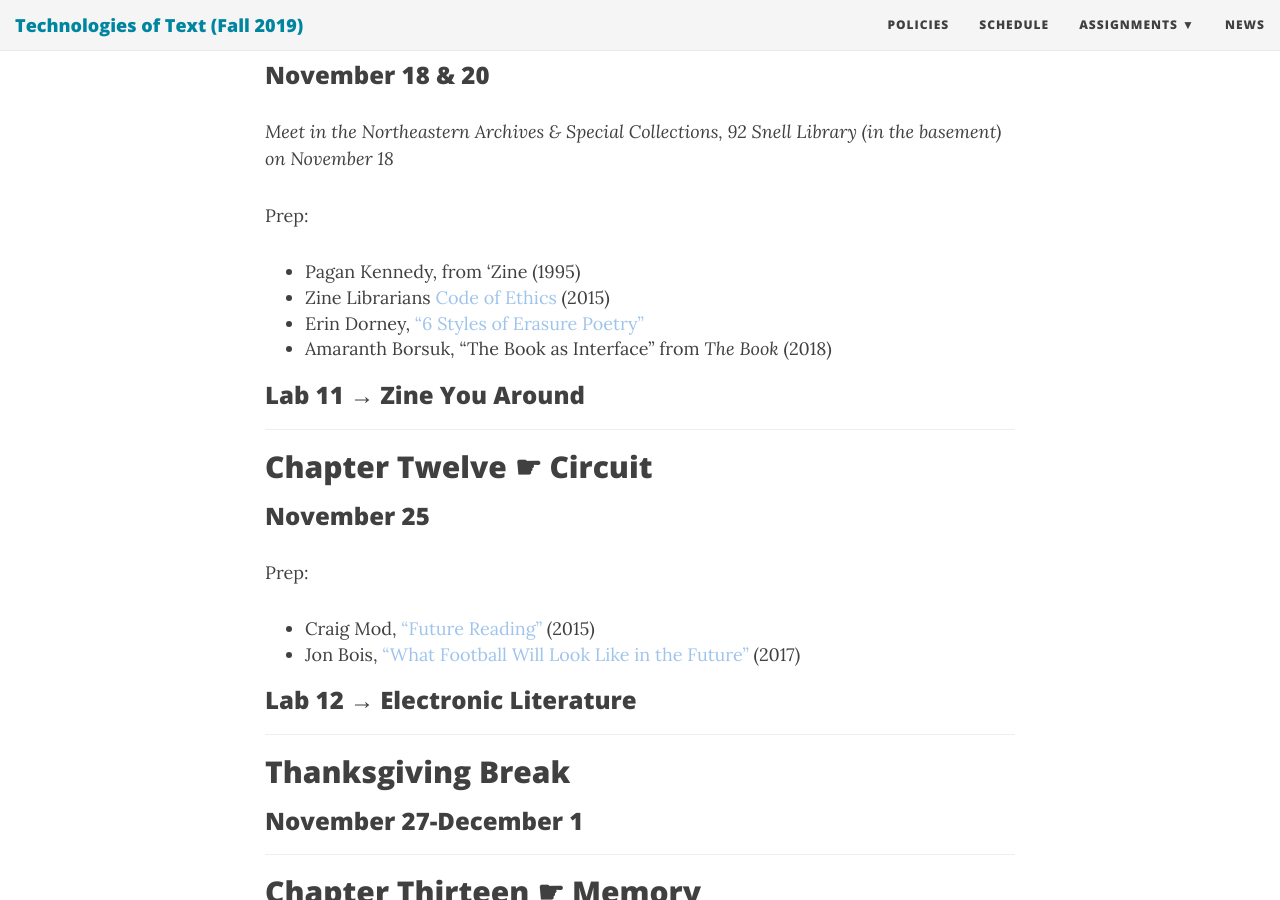
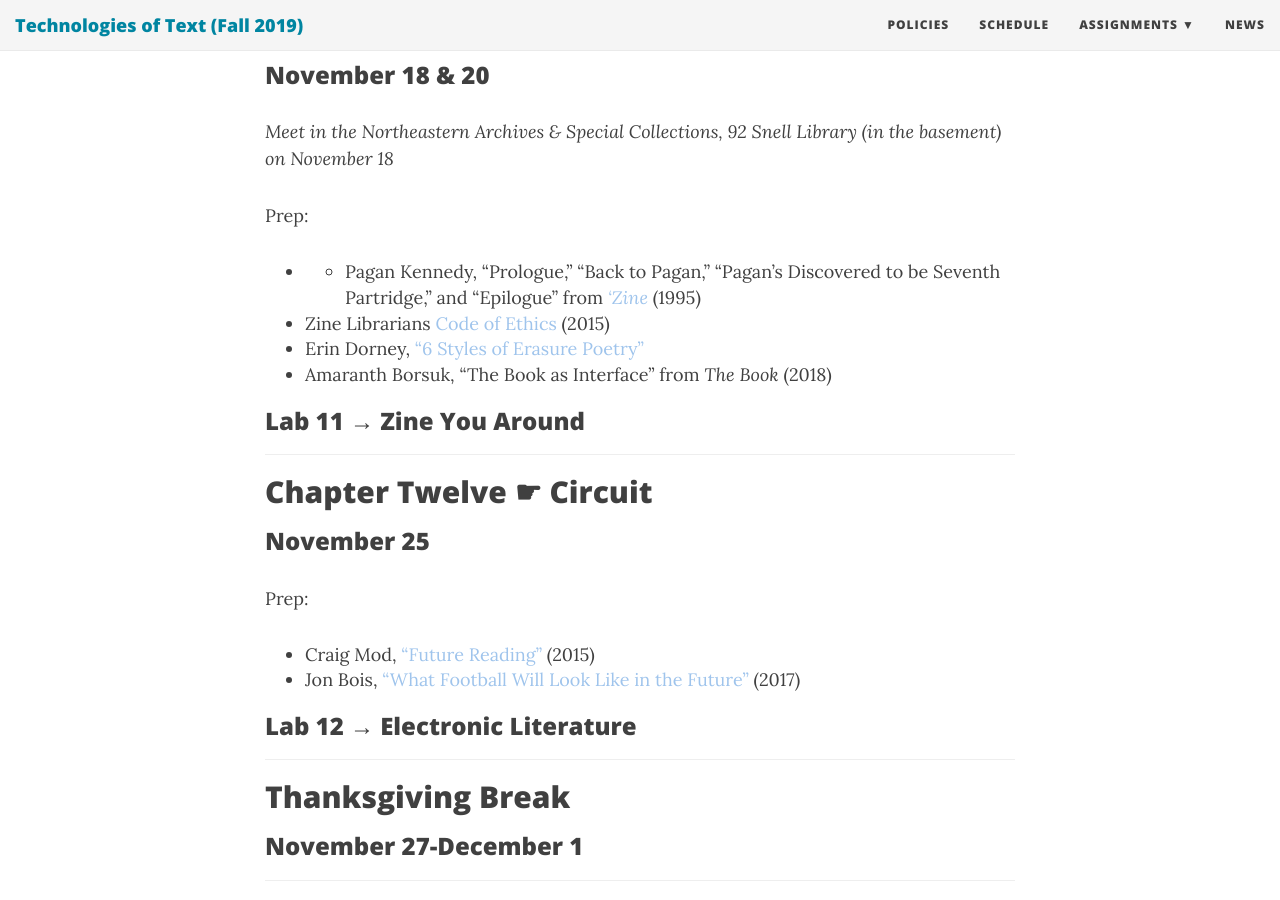
Before and after one commit to rccordell/f19tot, a Jekyll site: the page built from schedule.md, in a window 1280 px wide and 900 px high, scrolled down 5961 px. Built offline with Jekyll 4.4.1, drawn with Linux system fonts in a browser that asks for light colours; nearby versions of some CDN libraries; some web fonts are replaced.

Commit message:
add kennedy reading to list

```diff
--- a/schedule.md
+++ b/schedule.md
@@ -207,7 +207,7 @@
 
 Prep:
 
-+ Pagan Kennedy, from ‘Zine (1995)
++ + Pagan Kennedy, "Prologue," "Back to Pagan," "Pagan’s Discovered to be Seventh Partridge," and "Epilogue" from [*'Zine*](https://northeastern.alma.exlibrisgroup.com/leganto/public/01NEU_INST/citation/9563579830001401?auth=SAML) (1995)
 + Zine Librarians [Code of Ethics](http://zinelibraries.info/wordpress/wp-content/uploads/2015/11/EthicsZine-rev-20151105.pdf) (2015)
 + Erin Dorney, ["6 Styles of Erasure Poetry"](https://trishhopkinson.com/2018/06/10/6-styles-of-erasure-poetry-guest-blog-post-by-erin-dorney/)
 + Amaranth Borsuk, “The Book as Interface” from *The Book* (2018)
```
